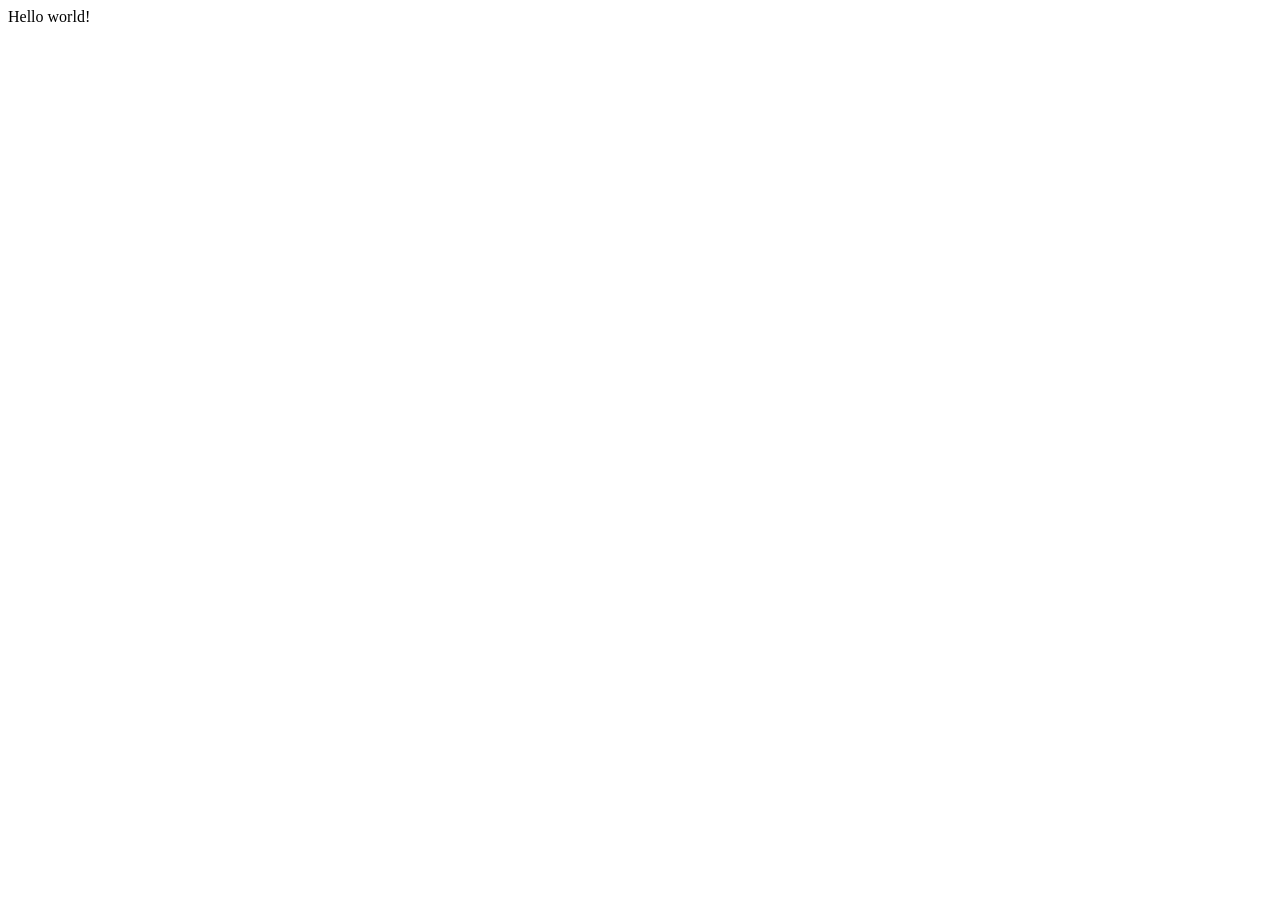
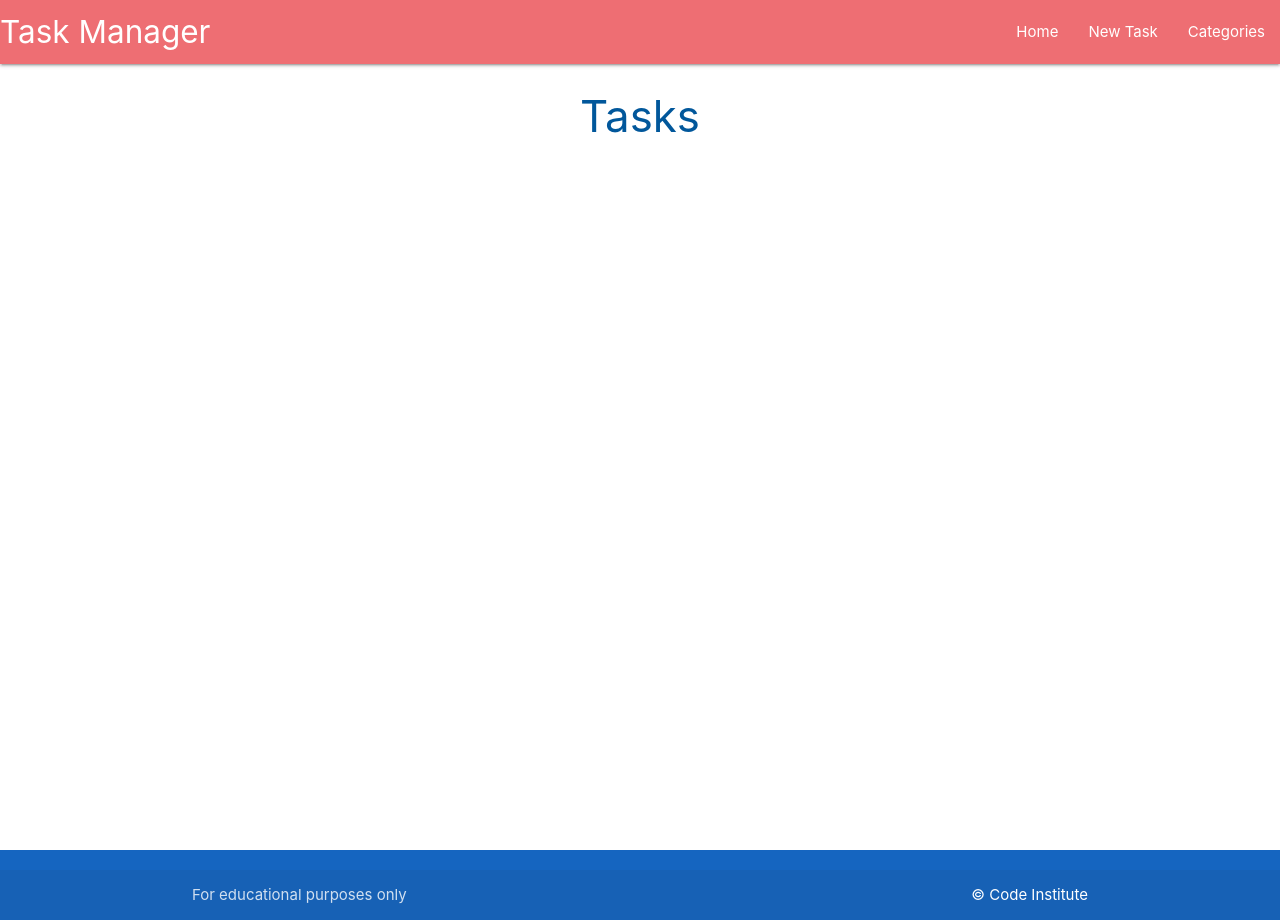
Before and after one commit to Elvisthegreat/flask-sqlalchemy-task-manager-databse, a Flask app: page / in a window 1280 px wide. Before the commit the page is almost empty. Run offline with Flask 2, Linux system fonts and the light colour scheme.

Commit message:
render our html page in the browser

```diff
--- a/taskmanager/routes.py
+++ b/taskmanager/routes.py
@@ -5,4 +5,4 @@ from taskmanager.models import Category, Task
 
 @app.route("/")
 def home():
-    return render_template("base.html")
+    return render_template("tasks.html")
--- /dev/null
+++ b/taskmanager/static/css/style.css
@@ -0,0 +1,14 @@
+/*
+make footer stick to the bottom
+of the page no matter how little the
+content is
+*/
+body {
+    display: flex;
+    min-height: 100vh;
+    flex-direction: column;
+  }
+
+  main {
+    flex: 1 0 auto;
+  }
--- /dev/null
+++ b/taskmanager/static/js/script.js
@@ -0,0 +1,5 @@
+document.addEventListener('DOMContentLoaded', function() {
+    // for the mobile sidenav initialization
+    let sidenav = document.querySelectorAll('.sidenav');
+    M.Sidenav.init(sidenav);
+  });
--- a/taskmanager/templates/base.html
+++ b/taskmanager/templates/base.html
@@ -3,9 +3,56 @@
 <head>
     <meta charset="UTF-8">
     <meta name="viewport" content="width=device-width, initial-scale=1.0">
+    <link rel="stylesheet" href="https://cdnjs.cloudflare.com/ajax/libs/font-awesome/5.15.3/css/all.min.css"
+        integrity="sha512-iBBXm8fW90+nuLcSKlbmrPcLa0OT92xO1BIsZ+ywDWZCvqsWgccV3gFoRBv0z+8dLJgyAHIhR35VZc2oM/gI1w=="
+        crossorigin="anonymous" referrerpolicy="no-referrer">
+        <link rel="stylesheet" href="https://cdnjs.cloudflare.com/ajax/libs/materialize/1.0.0/css/materialize.min.css"
+        type="text/css">
+    <link rel="stylesheet" href="{{ url_for('static', filename='css/style.css') }}" type="text/css">
     <title>Task Manager</title>
 </head>
 <body>
-    Hello world!
+    <header>
+        <!--top navbar-->
+        <nav>
+            <div class="light-blue darken-1">
+              <a href="{{ url_for('home') }}" class="brand-logo">Task Manager</a>
+              <a href="#" data-target="mobile-demo" class="sidenav-trigger"><i class="fas fa-bars">menu</i></a>
+              <ul class="right hide-on-med-and-down">
+                <li><a href="{{ url_for('home') }}">Home</a></li>
+                <li><a href="">New Task</a></li>
+                <li><a href="">Categories</a></li>
+              </ul>
+            </div>
+          </nav>
+
+        <!--mobile sidenav-->
+          <ul class="sidenav" id="mobile-demo">
+            <li><a href="{{ url_for('home') }}">Home</a></li>
+            <li><a href="">New Task</a></li>
+            <li><a href="">Categories</a></li>
+          </ul>
+    </header>
+
+    <!--Main Content-->
+    <main class="container">
+        {% block content %}
+        {% endblock %}
+    </main>
+
+    </main>
+
+    <footer class="page-footer blue darken-3">
+        <div class="footer-copyright">
+          <div class="container">
+          For educational purposes only
+          <a class="white-text right" href="https://codeinstitute.net" target="_blank">&copy; Code Institute</a>
+          </div>
+        </div>
+      </footer>
+
+    <script src="https://cdnjs.cloudflare.com/ajax/libs/materialize/1.0.0/js/materialize.min.js"></script>
+    <script src="{{ url_for('static', filename='js/script.js') }}"></script>
+
 </body>
 </html>
--- /dev/null
+++ b/taskmanager/templates/tasks.html
@@ -0,0 +1,10 @@
+<!--
+    This means that by extending from the base template, anything created on our base template
+    will display on this page as well, which includes our navbar and footer.
+-->
+{% extends "base.html" %}
+{% block content %}
+
+<h3 class="light-blue-text text-darken-4 center-align">Tasks</h3>
+
+{% endblock %}
```
